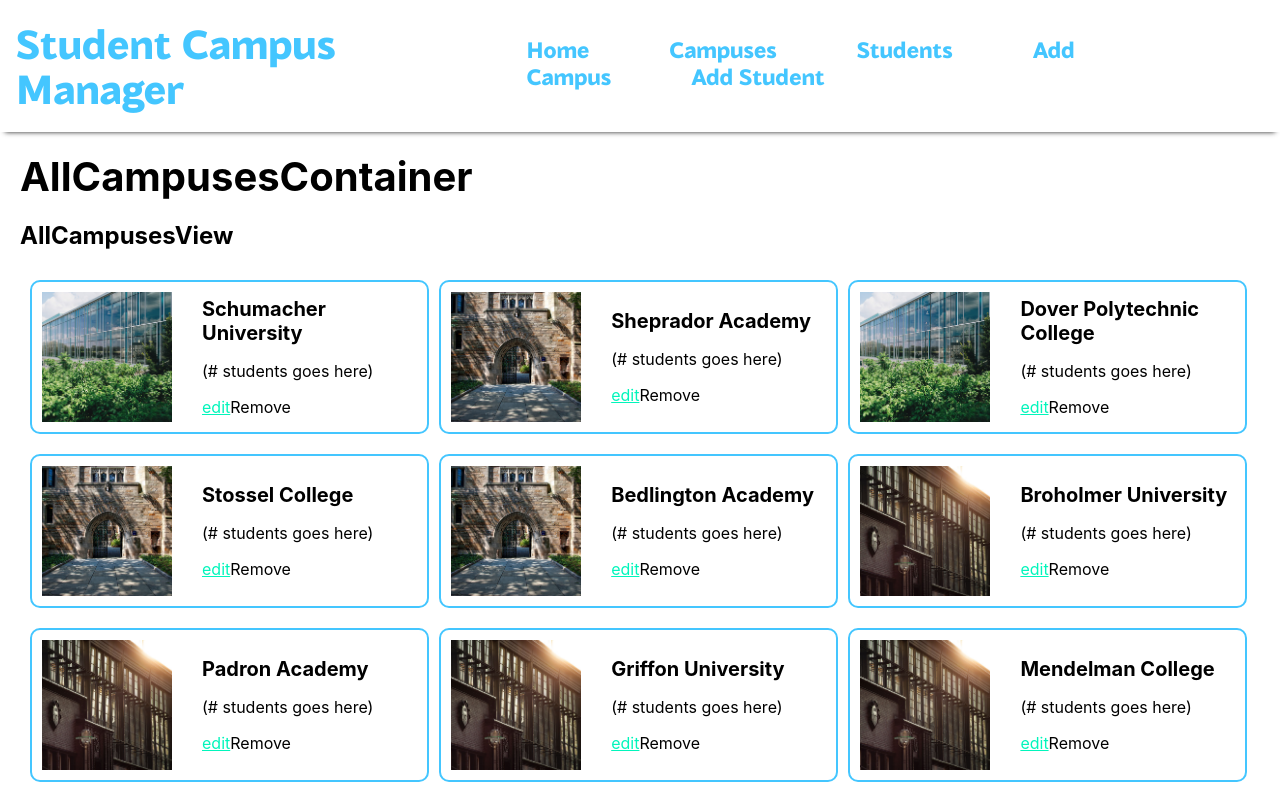
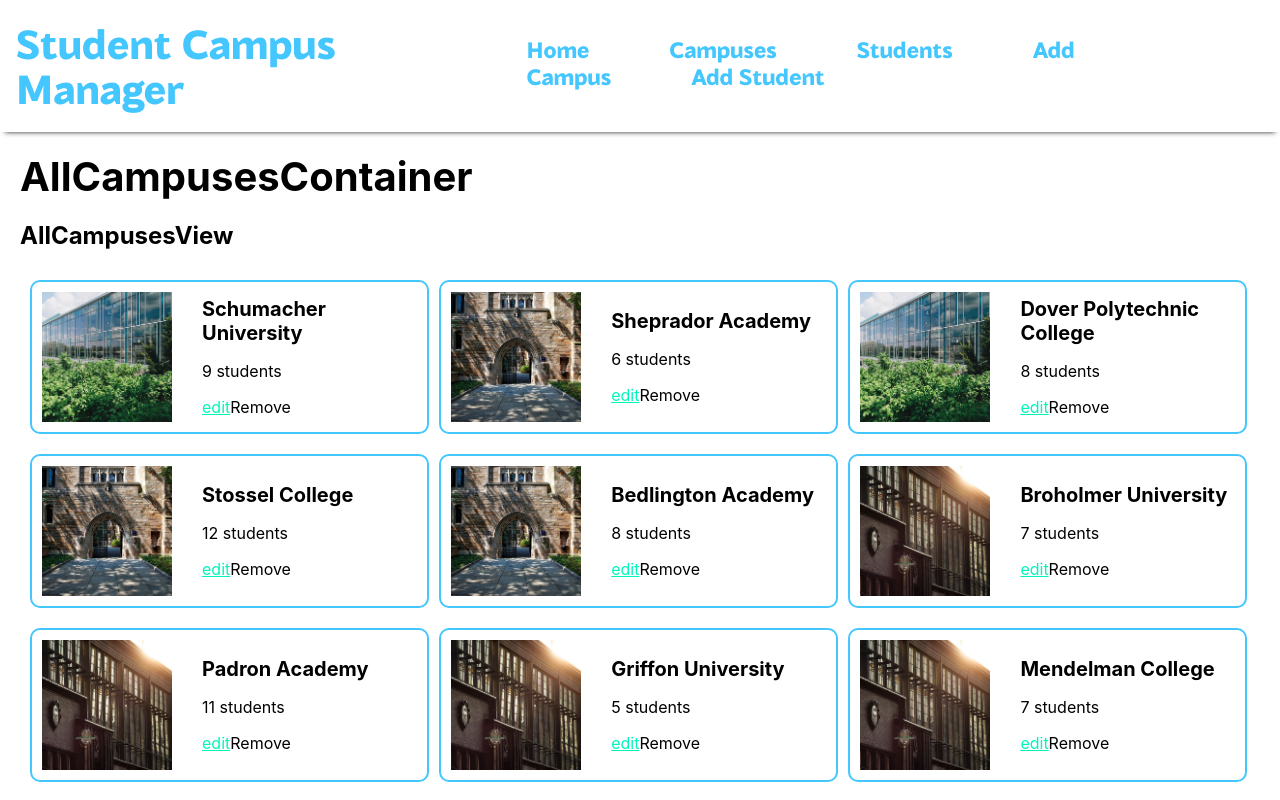
Before and after one commit to isabellab3/Student-Campus-Manager-Frontend, a React (Create React App) app: page /campuses in a window 1280 px wide. Shown: the top 800 px of the page. Built offline with nearby package versions, Linux system fonts and the light colour scheme.

Commit message:
Added students count to CampusCard, using campus enrollments.length

```diff
--- a/src/components/views/CampusCard.jsx
+++ b/src/components/views/CampusCard.jsx
@@ -21,7 +21,7 @@ const CampusCard = props => {
         <a className="campus-card-name" href={"/campus/" + props.campus.id}>
           {props.campus.campusName}
         </a>
-        <p>(# students goes here)</p>
+        <p>{props.campus.enrollments.length} students</p>
         <div className="campus-card-buttons">
           <a
             className="campus-card-edit"
--- a/src/components/views/EditStudentView.jsx
+++ b/src/components/views/EditStudentView.jsx
@@ -66,25 +66,14 @@ const EditStudentView = props => {
               })} */}
           </select>
         </div>
-        <input className="submit-button" type="submit" value="+ Add Student" />
+        <input
+          className="submit-button"
+          type="submit"
+          value="+ Update Student"
+        />
       </form>
     </div>
   );
 };
 
 export default EditStudentView;
-
-// // If you need cards or styling, you can uncomment the lines here to import
-// // import "../views/EditStudentView.css";
-// // import { CampusCard } from "../";
-// // import { StudentCard } from "../";
-
-// function EditStudentView() {
-//   return (
-//     <div>
-//       <h2>EditStudentView</h2>
-//     </div>
-//   );
-// }
-
-// export default EditStudentView;
```
